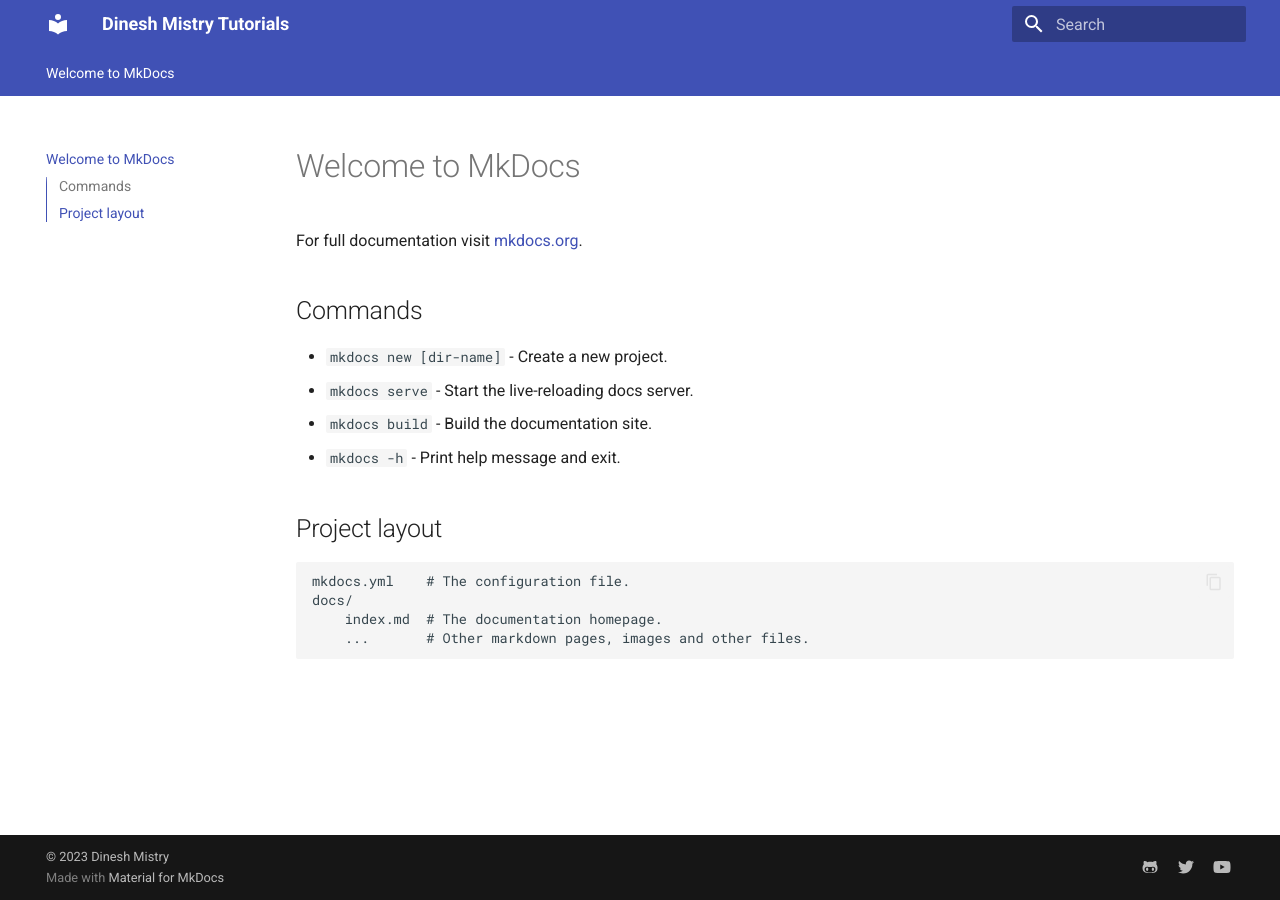
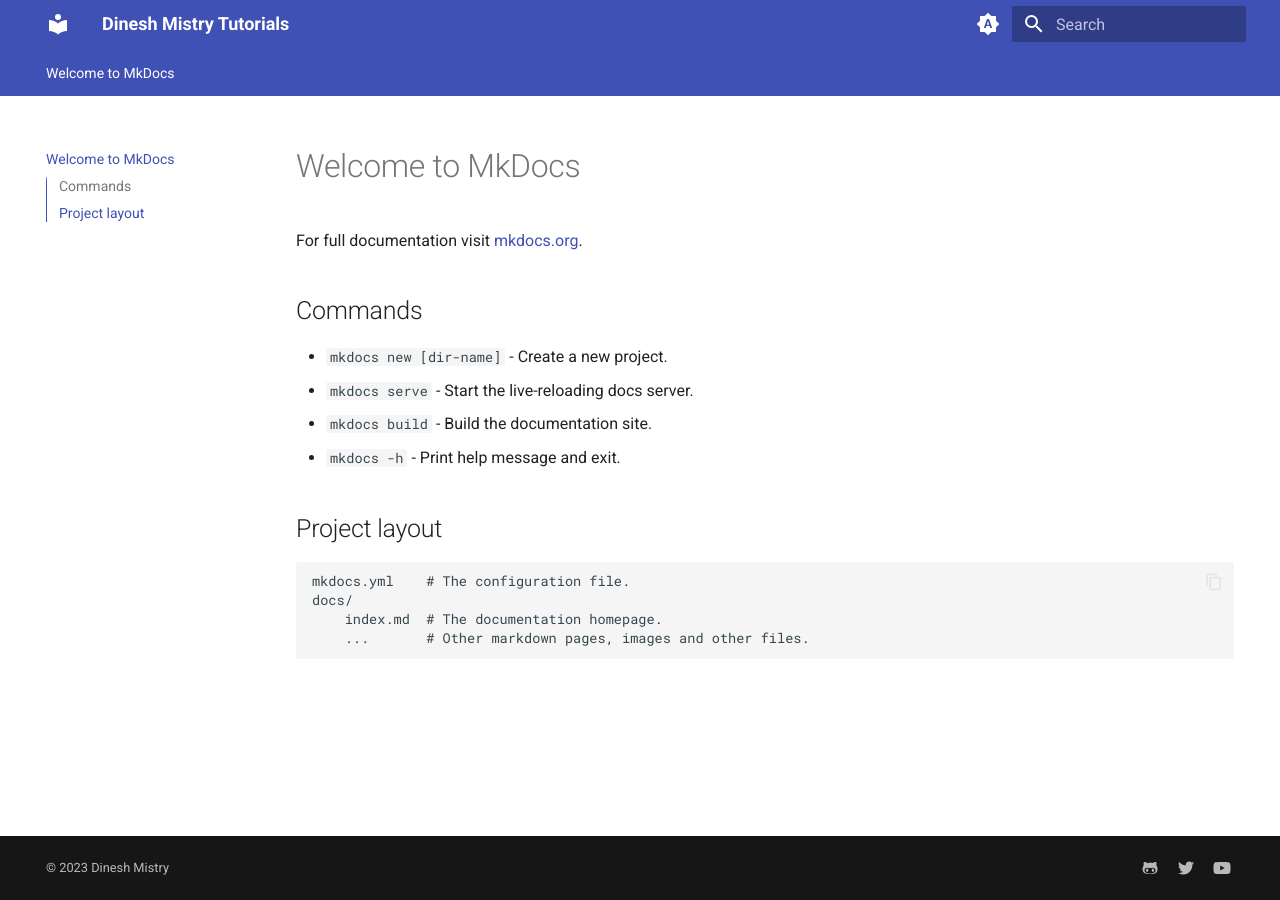
Before and after one commit to dmancloud/tutorial-documentation, an MkDocs documentation site: the page built from docs/index.md, in a window 1280 px wide. Built offline with MkDocs 1.6.1 and Material for MkDocs 9.7.7, drawn with Linux system fonts in a browser that asks for light colours.

```diff
--- a/mkdocs.yml
+++ b/mkdocs.yml
@@ -1,6 +1,28 @@
 site_name: Dinesh Mistry Tutorials
 theme:
   name: material
+  palette:
+
+    # Palette toggle for automatic mode
+    - media: "(prefers-color-scheme)"
+      toggle:
+        icon: material/brightness-auto
+        name: Switch to light mode
+
+    # Palette toggle for light mode
+    - media: "(prefers-color-scheme: light)"
+      scheme: default
+      toggle:
+        icon: material/brightness-7
+        name: Switch to dark mode
+
+    # Palette toggle for dark mode
+    - media: "(prefers-color-scheme: dark)"
+      scheme: slate
+      toggle:
+        icon: material/brightness-4
+        name: Switch to system preference
+
   features:
     - navigation.tabs
     - navigation.sections
@@ -21,6 +43,8 @@ extra:
       link: https://twitter.com/dineshmistry
     - icon: fontawesome/brands/youtube
       link: https://www.youtube.com/@dineshmistry
+  generator: false
+
 
 markdown_extensions:
   - pymdownx.highlight:
```
